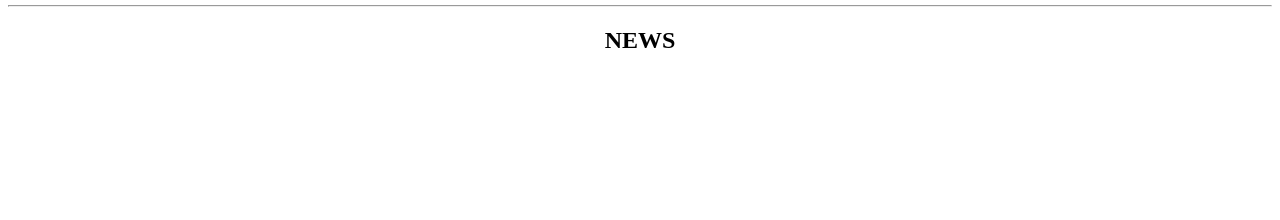
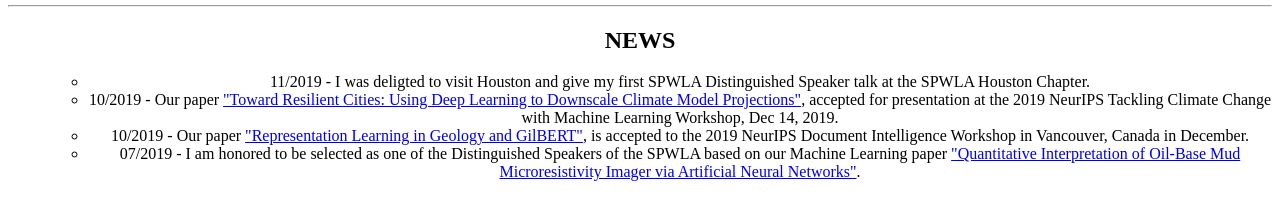
Before and after one commit to zikribayraktar/zikribayraktar.github.io, a plain HTML site: page index.html in a window 1280 px wide. Shown: the part 370-590 px from the top of the page. Drawn offline with Linux system fonts and the light colour scheme.

Commit message:
added news

```diff
--- a/index.html
+++ b/index.html
@@ -59,7 +59,15 @@ img.two {
 
 <hr>
 
-<center><h2>NEWS</h2></center>
+<center><h2>NEWS</h2>
+<ul>
+<ul>
+<li>11/2019 - I was deligted to visit Houston and give my first SPWLA Distinguished Speaker talk at the SPWLA Houston Chapter.</li>
+<li>10/2019 - Our paper <a href="https://www.climatechange.ai/NeurIPS2019_workshop" target="_blank">"Toward Resilient Cities: Using Deep Learning to Downscale Climate Model Projections"</a>, accepted for presentation at the 2019 NeurIPS Tackling Climate Change with Machine Learning Workshop, Dec 14, 2019.</li>
+<li>10/2019 - Our paper <a href="https://openreview.net/forum?id=SJgazaq5Ir" target="_blank">"Representation Learning in Geology and GilBERT"</a>, is accepted to the 2019 NeurIPS Document Intelligence Workshop in Vancouver, Canada in December.</li>
+<li>07/2019 - I am honored to be selected as one of the Distinguished Speakers of the SPWLA based on our Machine Learning paper <a href="https://www.onepetro.org/conference-paper/SPWLA-2019-DD" target="_blank">"Quantitative Interpretation of Oil-Base Mud Microresistivity Imager via Artificial Neural Networks"</a>.</li>
+</ul>
+</center>
 
 <br>
 <center><script src="//t1.extreme-dm.com/f.js" id="eXF-zbgithub-0" async defer></script></center>
```
